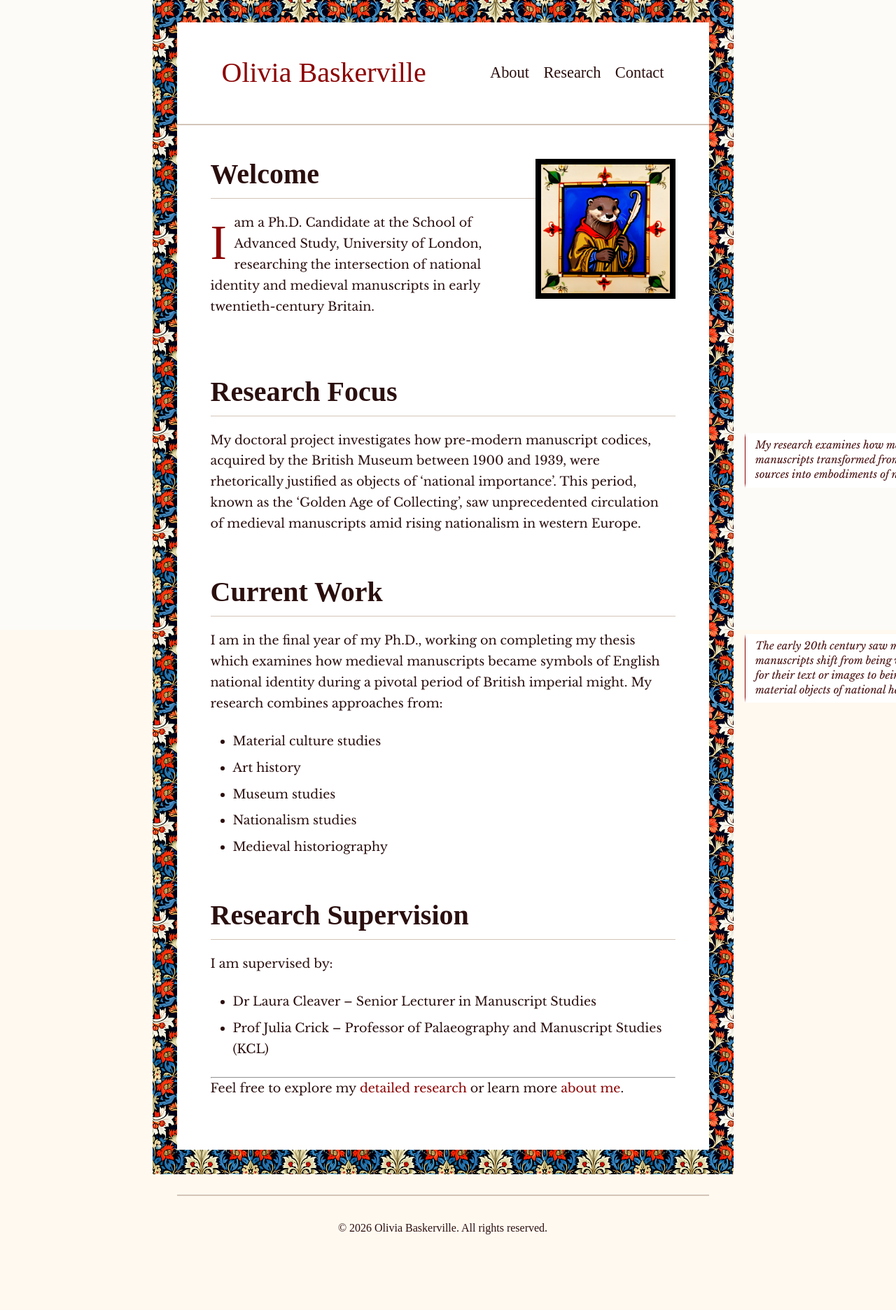
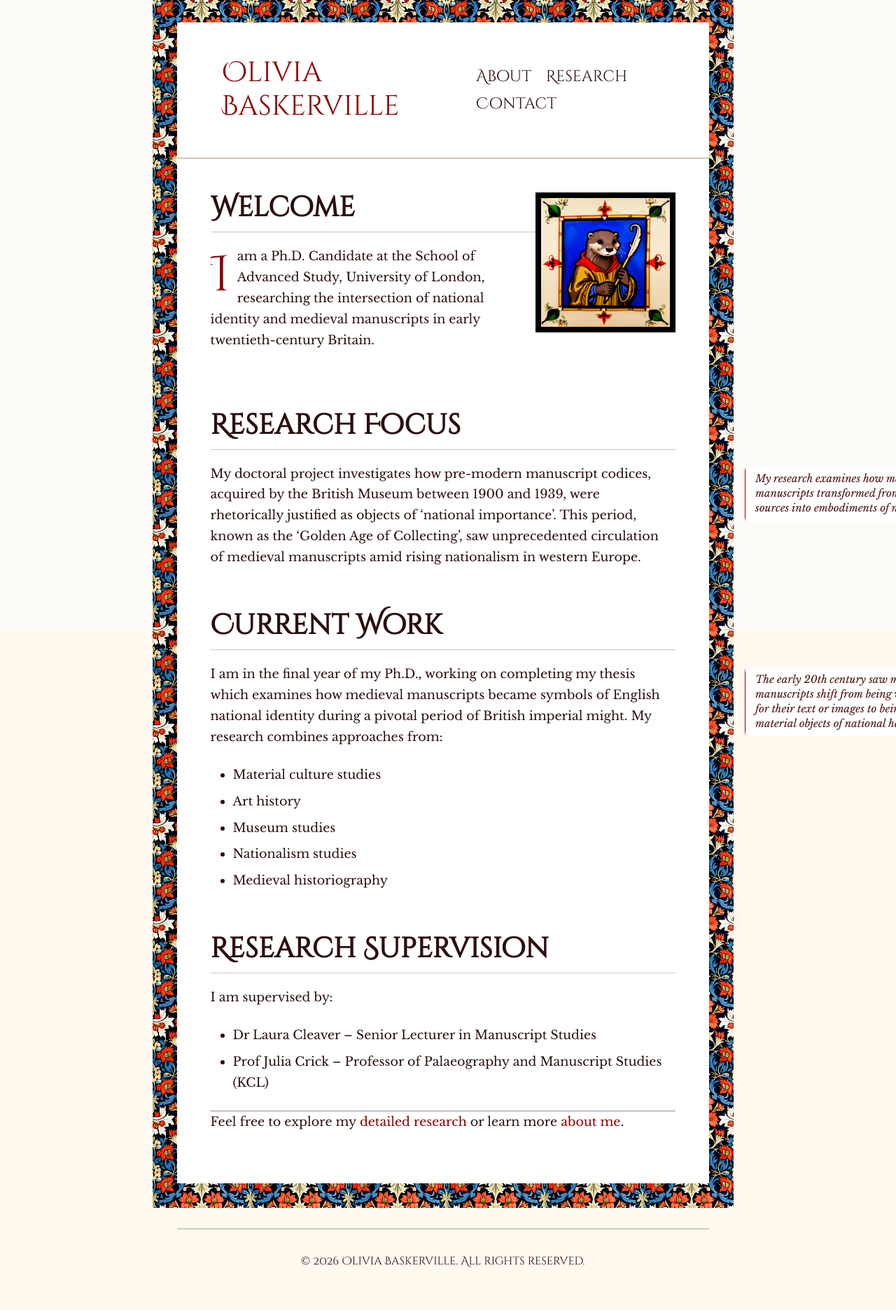
Before and after one commit to Hroppa/oliviabaskerville, a Jekyll site: the page built from index.md, in a window 1280 px wide. Shown: the whole page at 70% size. Built offline with Jekyll 4.4.1, drawn with Linux system fonts in a browser that asks for light colours; some web fonts are replaced; before the commit the page ends 1824 px from its top, so only the background shows below that.

Commit message:
Update Google Fonts link in default layout

```diff
--- a/_layouts/default.html
+++ b/_layouts/default.html
@@ -8,7 +8,7 @@
     <link rel="stylesheet" href="{{ '/assets/css/pattern.css' | relative_url }}">
     <link rel="preconnect" href="https://fonts.googleapis.com">
     <link rel="preconnect" href="https://fonts.gstatic.com" crossorigin>
-    <link href="https://fonts.googleapis.com/css2?family=Cardo:ital,wght@0,400;0,700;1,400&family=Libre+Baskerville:ital,wght@0,400;0,700;1,400&family=UnifrakturMaguntia&display=swap" rel="stylesheet">
+    <link href="https://fonts.googleapis.com/css2?family=Cardo:ital,wght@0,400;0,700;1,400&family=Libre+Baskerville:ital,wght@0,400;0,700;1,400&family=Cinzel+Decorative&display=swap" rel="stylesheet">
 </head>
 <body>
     <div class="pattern"></div>
```
